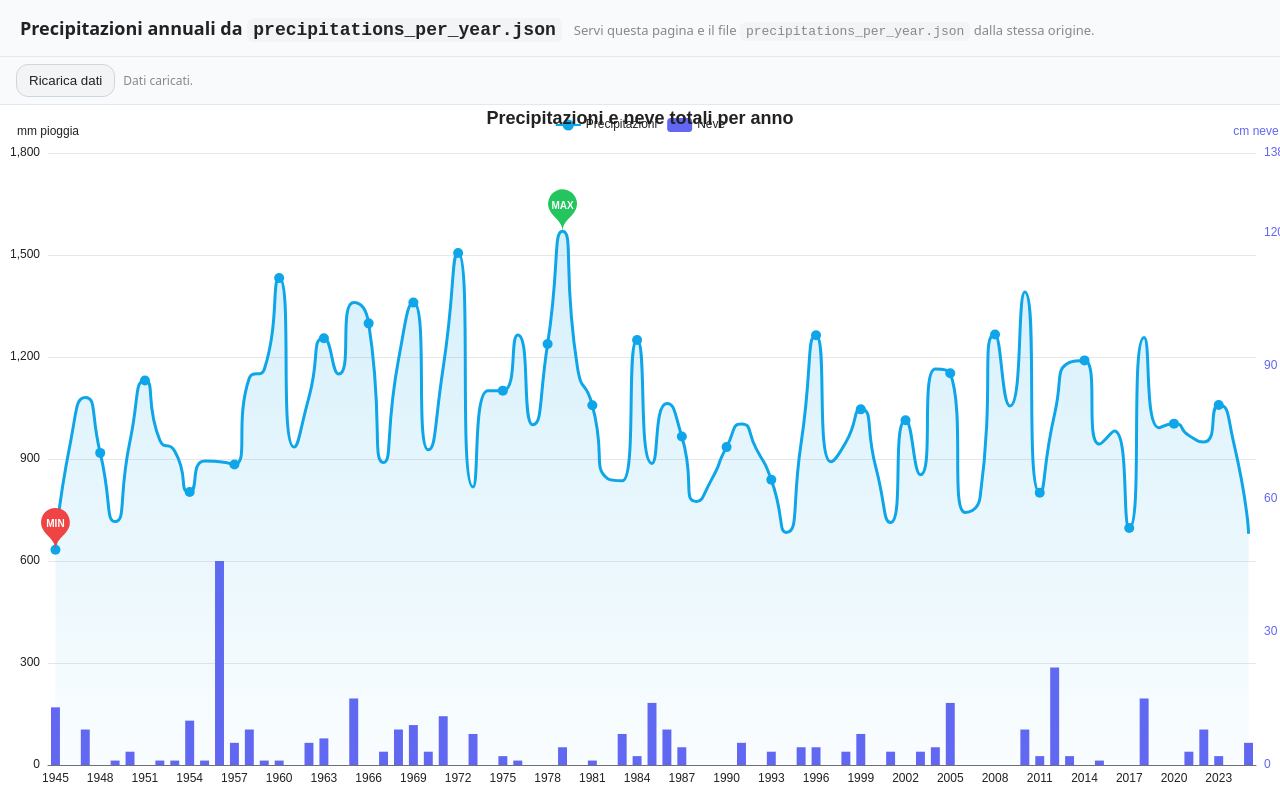
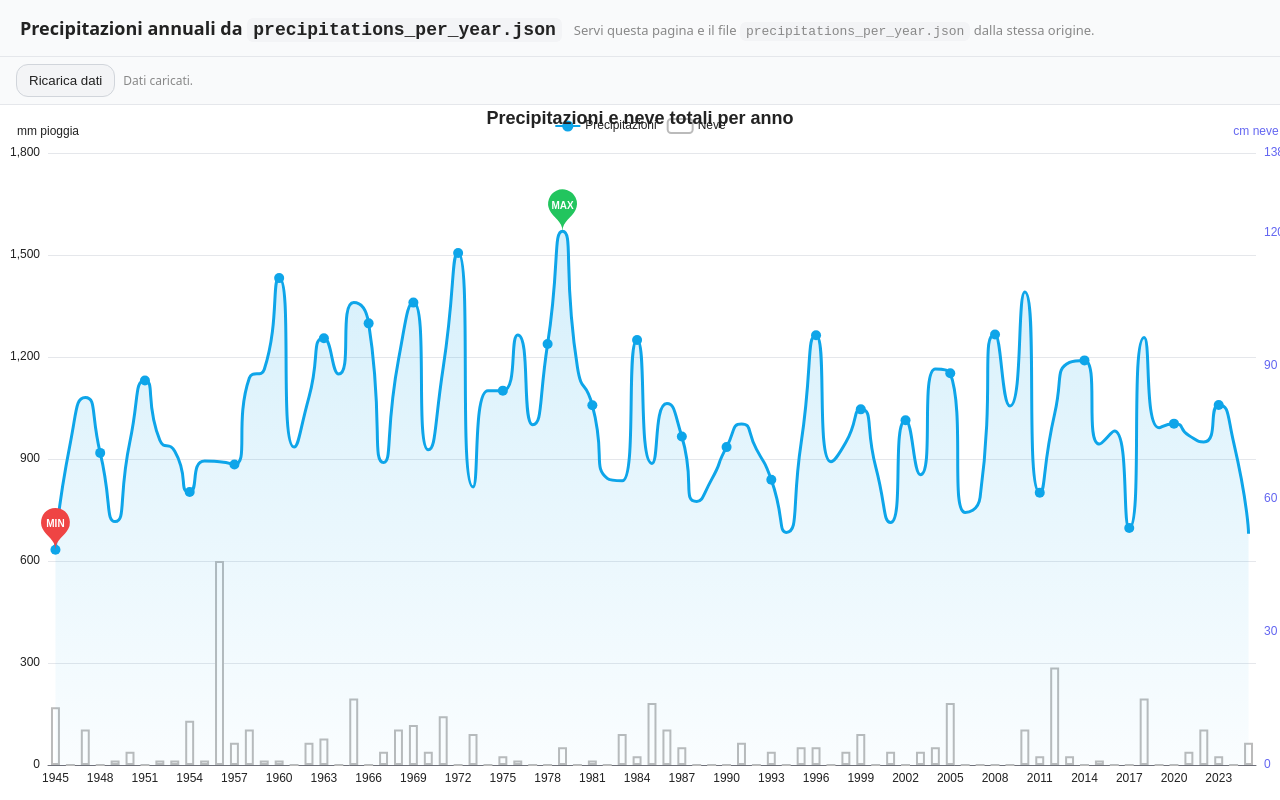
Before and after one commit to mad4j/zagarolo-hystorical-weather-data, a plain HTML site: page index.html in a window 1280 px wide. Drawn offline with nearby package versions, Linux system fonts and the light colour scheme.

Commit message:
Update index.html

```diff
--- a/index.html
+++ b/index.html
@@ -144,7 +144,11 @@
             type: 'bar',
             yAxisIndex: 1,
             data: valuesNeve,
-            itemStyle: { color: '#6366f1' },
+            itemStyle: {
+              color: '#fff',
+              borderColor: '#bbb',
+              borderWidth: 2
+            },
             barWidth: '60%',
             emphasis: { focus: 'series' }
           }
```
